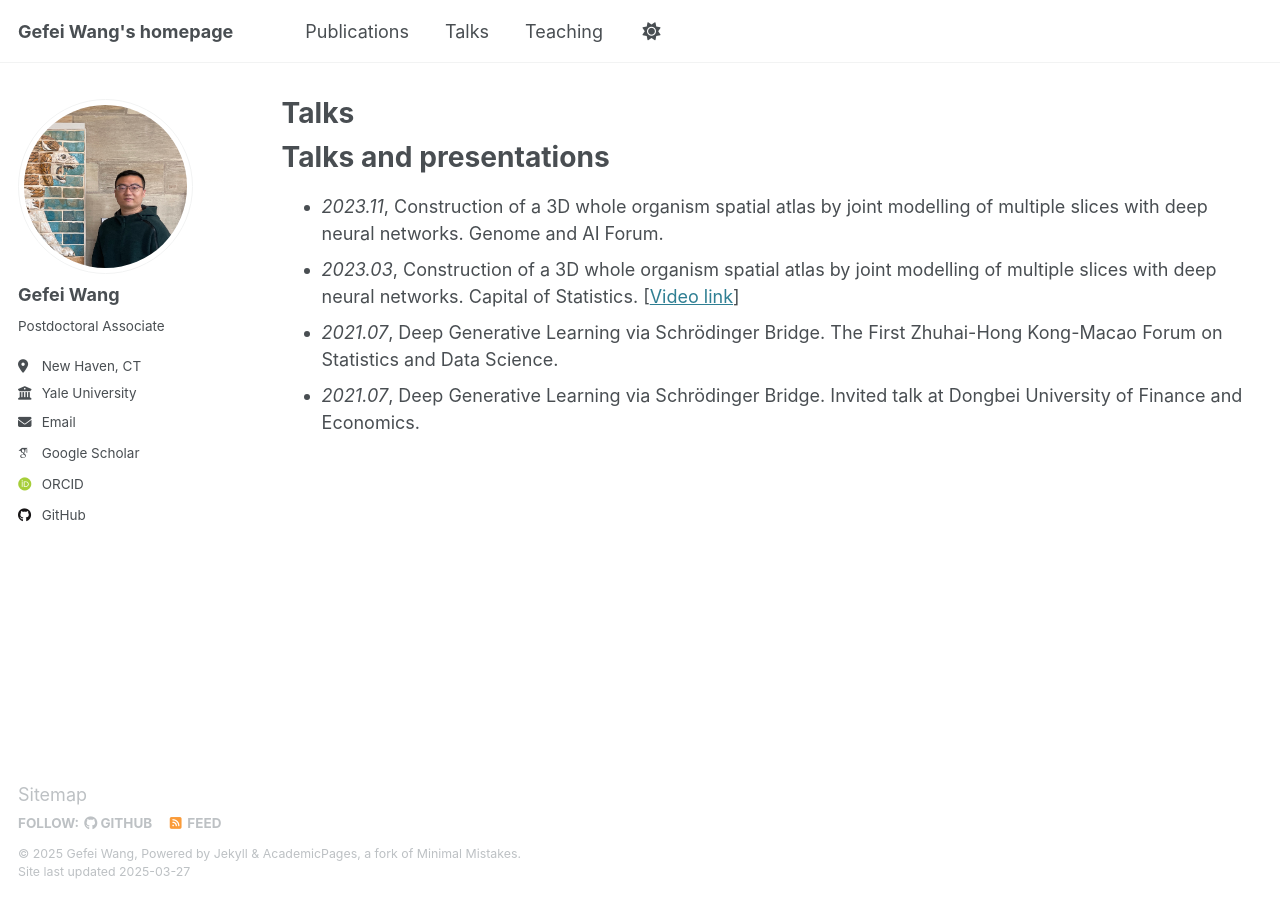
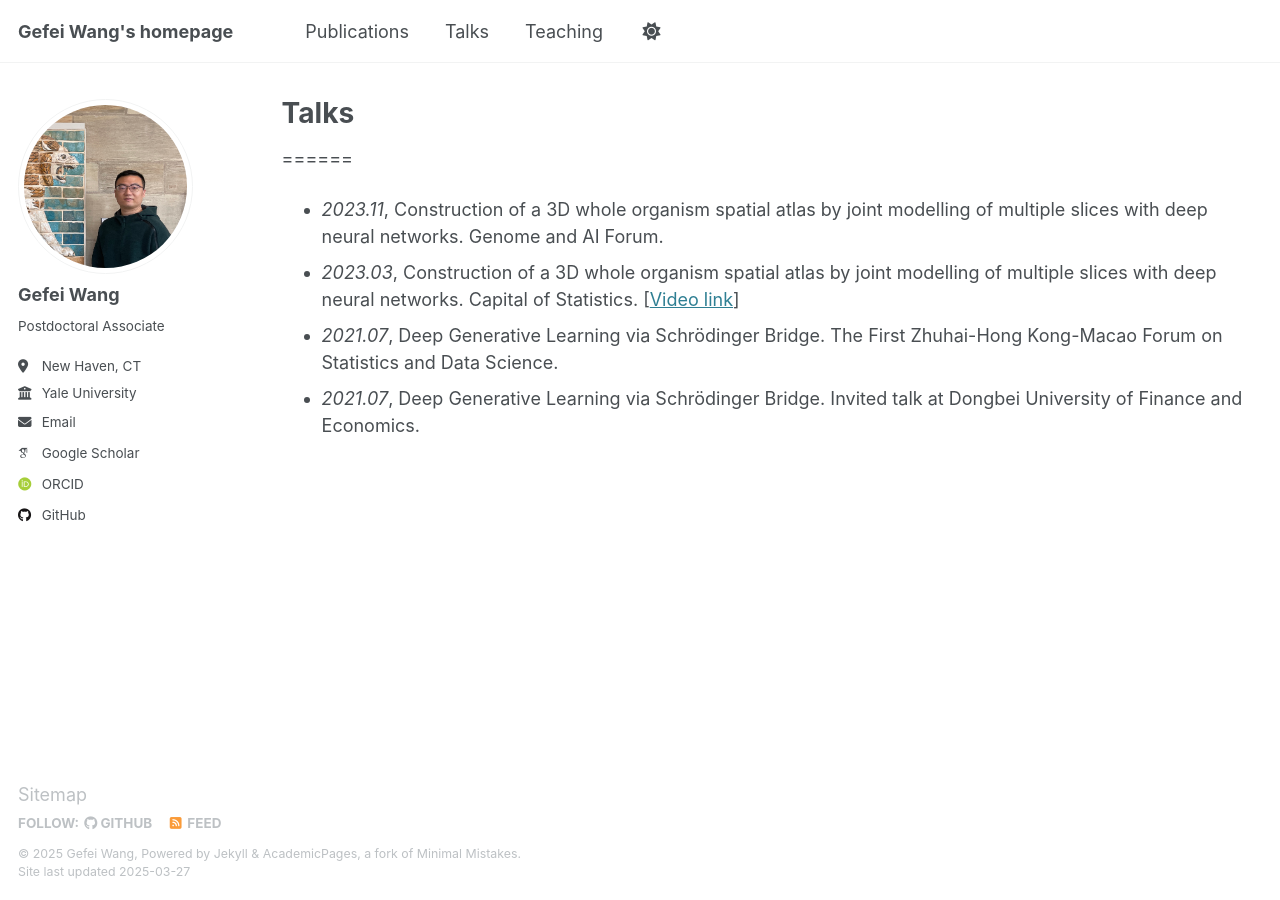
Before and after one commit to gefeiwang/gefeiwang.github.io, a Jekyll site: the page built from _pages/talks.md, in a window 1280 px wide. Built offline with Jekyll 4.4.1, drawn with Linux system fonts in a browser that asks for light colours; some web fonts are replaced.

Commit message:
Add files via upload

```diff
--- a/_pages/talks.md
+++ b/_pages/talks.md
@@ -8,7 +8,6 @@ author_profile: true
 
 {% include base_path %}
 
-Talks and presentations
 ======
 - *2023.11*, Construction of a 3D whole organism spatial atlas by joint modelling of multiple slices with deep neural networks. Genome and AI Forum.
 - *2023.03*, Construction of a 3D whole organism spatial atlas by joint modelling of multiple slices with deep neural networks. Capital of Statistics. \[[Video link](https://www.bilibili.com/video/BV1s24y1L7ku)\]
```
Also changed, not shown: _pages/teaching.md (+0 -1 lines).
